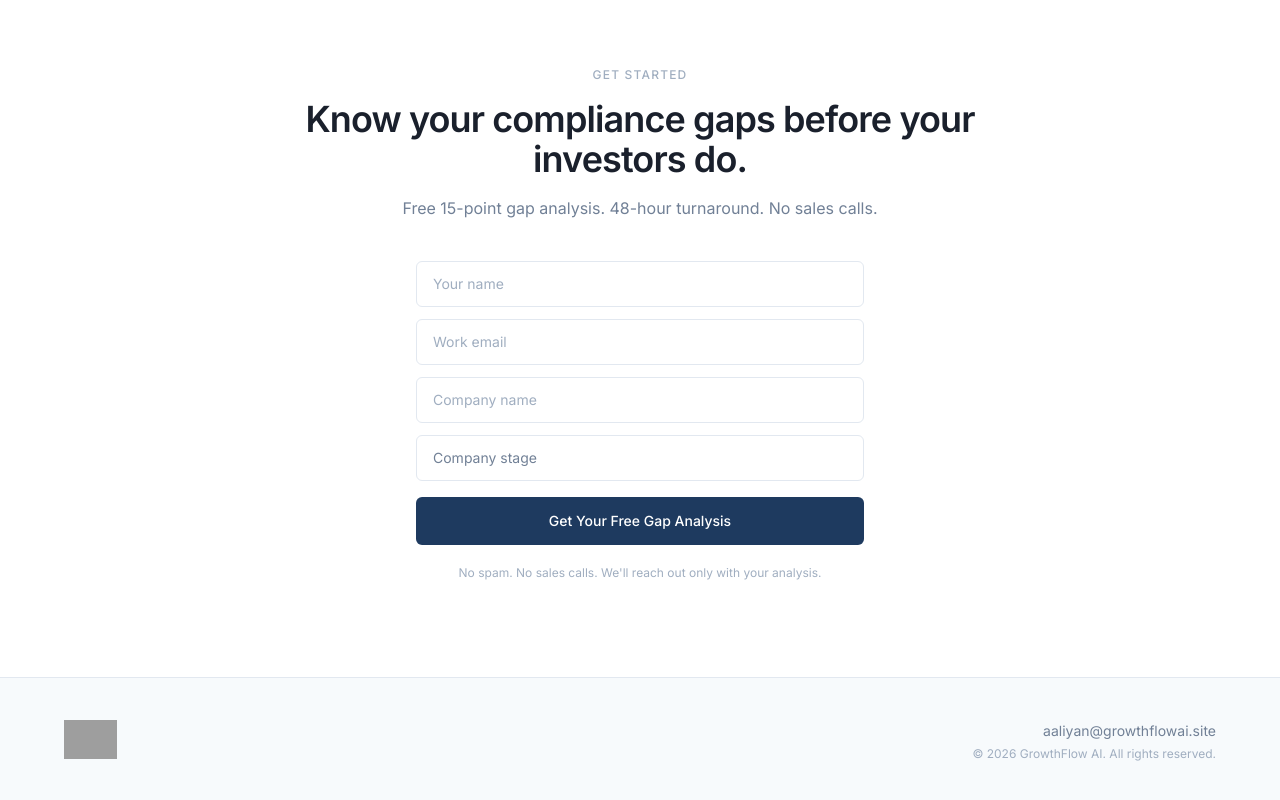
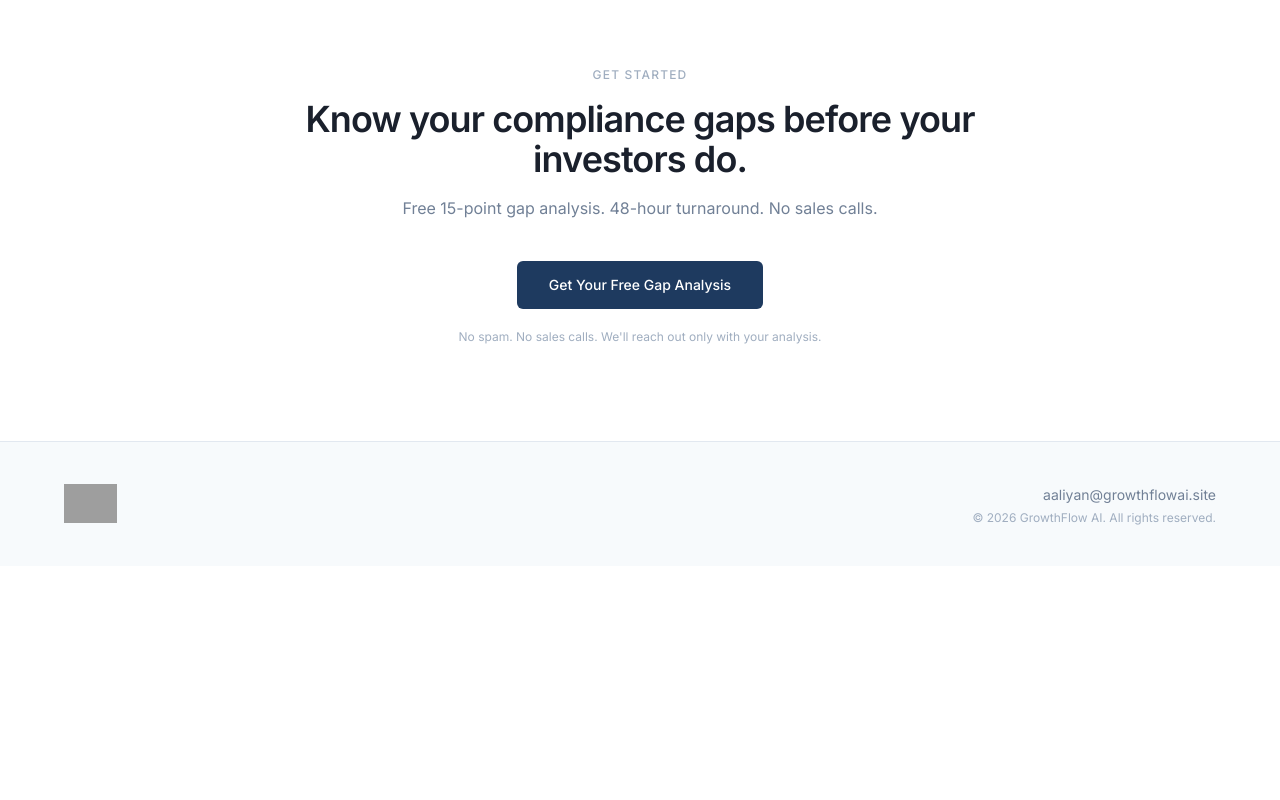
Before and after one commit to ALY219/complytic-ai, a React (Vite) app: page / in a window 1280 px wide. Shown: the part 1998-2798 px from the top of the page. After the commit the page ends 2564 px from the top, so only its background shows below. Built offline with nearby package versions, Linux system fonts and the light colour scheme; grey boxes are pictures that could not be loaded; the HTML template or start-up script is replaced by a standard one.

Commit message:
Bigger transparent logo + Tally form links

```diff
--- a/src/App.tsx
+++ b/src/App.tsx
@@ -21,10 +21,12 @@ function Nav() {
         <img
           src={logo}
           alt="Complytic AI — powered by GrowthFlow AI"
-          className="h-9 w-auto object-contain"
+          className="h-11 w-auto object-contain mix-blend-multiply"
         />
         <a
-          href="#gap-analysis"
+          href="https://tally.so/r/2EY8jp"
+          target="_blank"
+          rel="noopener noreferrer"
           className="text-sm font-medium bg-[#1E3A5F] text-white px-4 py-2 rounded-md hover:bg-[#162d4a] transition-colors"
         >
           Free Gap Analysis
@@ -57,7 +59,9 @@ function Hero() {
 
         <div className="flex flex-col sm:flex-row gap-4 items-start">
           <a
-            href="#gap-analysis"
+            href="https://tally.so/r/2EY8jp"
+            target="_blank"
+            rel="noopener noreferrer"
             className="inline-block bg-[#1E3A5F] text-white text-sm font-medium px-6 py-3.5 rounded-md hover:bg-[#162d4a] transition-colors"
           >
             Get Your Free 15-Point Gap Analysis
@@ -214,41 +218,14 @@ function CtaSection() {
           Free 15-point gap analysis. 48-hour turnaround. No sales calls.
         </p>
 
-        <form
-          onSubmit={(e) => e.preventDefault()}
-          className="flex flex-col gap-3 max-w-md mx-auto"
+        <a
+          href="https://tally.so/r/2EY8jp"
+          target="_blank"
+          rel="noopener noreferrer"
+          className="inline-block bg-[#1E3A5F] text-white text-sm font-medium px-8 py-3.5 rounded-md hover:bg-[#162d4a] transition-colors"
         >
-          <input
-            type="text"
-            placeholder="Your name"
-            className="w-full border border-[#E2E8F0] rounded-md px-4 py-3 text-sm text-[#1A202C] placeholder-[#A0AEC0] focus:outline-none focus:border-[#1E3A5F] focus:ring-1 focus:ring-[#1E3A5F] transition-colors"
-          />
-          <input
-            type="email"
-            placeholder="Work email"
-            className="w-full border border-[#E2E8F0] rounded-md px-4 py-3 text-sm text-[#1A202C] placeholder-[#A0AEC0] focus:outline-none focus:border-[#1E3A5F] focus:ring-1 focus:ring-[#1E3A5F] transition-colors"
-          />
-          <input
-            type="text"
-            placeholder="Company name"
-            className="w-full border border-[#E2E8F0] rounded-md px-4 py-3 text-sm text-[#1A202C] placeholder-[#A0AEC0] focus:outline-none focus:border-[#1E3A5F] focus:ring-1 focus:ring-[#1E3A5F] transition-colors"
-          />
-          <select defaultValue="" className="w-full border border-[#E2E8F0] rounded-md px-4 py-3 text-sm text-[#718096] focus:outline-none focus:border-[#1E3A5F] focus:ring-1 focus:ring-[#1E3A5F] transition-colors bg-white appearance-none">
-            <option value="" disabled>
-              Company stage
-            </option>
-            <option>Pre-seed</option>
-            <option>Seed</option>
-            <option>Series A</option>
-            <option>Series B+</option>
-          </select>
-          <button
-            type="submit"
-            className="w-full bg-[#1E3A5F] text-white text-sm font-medium py-3.5 rounded-md hover:bg-[#162d4a] transition-colors mt-1"
-          >
-            Get Your Free Gap Analysis
-          </button>
-        </form>
+          Get Your Free Gap Analysis
+        </a>
 
         <p className="text-xs text-[#A0AEC0] mt-5">
           No spam. No sales calls. We'll reach out only with your analysis.
```
